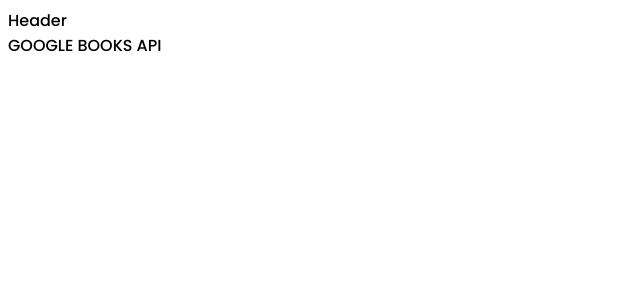
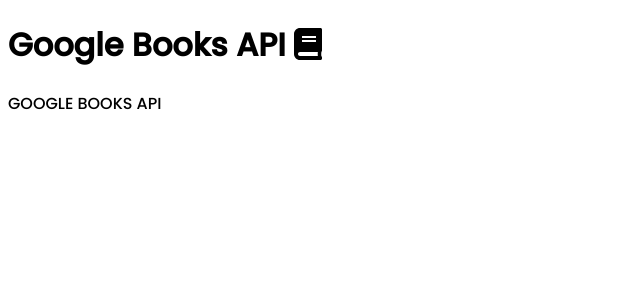
Before and after one commit to Diogoku/googleBooksAPI, a React app: page / in a window 1280 px wide. Shown: the top 300 px of the page, without its empty margins (0-640 px from the left). Built offline with nearby package versions, Linux system fonts and the light colour scheme.

Commit message:
CSS color variables, Header Component add book font awesome icon

```diff
--- /dev/null
+++ b/src/FontAwesomeIcons/index.js
@@ -0,0 +1,5 @@
+import { library } from "@fortawesome/fontawesome-svg-core";
+import { fab } from "@fortawesome/free-brands-svg-icons";
+import { faBook } from "@fortawesome/free-solid-svg-icons";
+
+library.add(fab, faBook);
--- a/src/components/App.js
+++ b/src/components/App.js
@@ -10,6 +10,9 @@
 // CSS
 import "../css/default.css";
 
+// FONT AWESOME ICONS
+import "../FontAwesomeIcons";
+
 function App() {
   return (
     <Provider store={store}>
--- a/src/components/Header.js
+++ b/src/components/Header.js
@@ -1,7 +1,16 @@
 import React from "react";
 
+// FONT AWESOME ICONS
+import { FontAwesomeIcon } from "@fortawesome/react-fontawesome";
+
 function Header() {
-  return <div>Header</div>;
+  return (
+    <div className="">
+      <h1>
+        Google Books API <FontAwesomeIcon icon="book" />
+      </h1>
+    </div>
+  );
 }
 
 export default Header;
--- a/src/css/default.css
+++ b/src/css/default.css
@@ -1,3 +1,6 @@
 :root {
   font-family: "Poppins", sans-serif;
+  --mainBlackColor: #0e0b0b;
+  --mainBlueColor: #4380ee;
+  --mainWhiteColor: #f7f7f7;
 }
```
